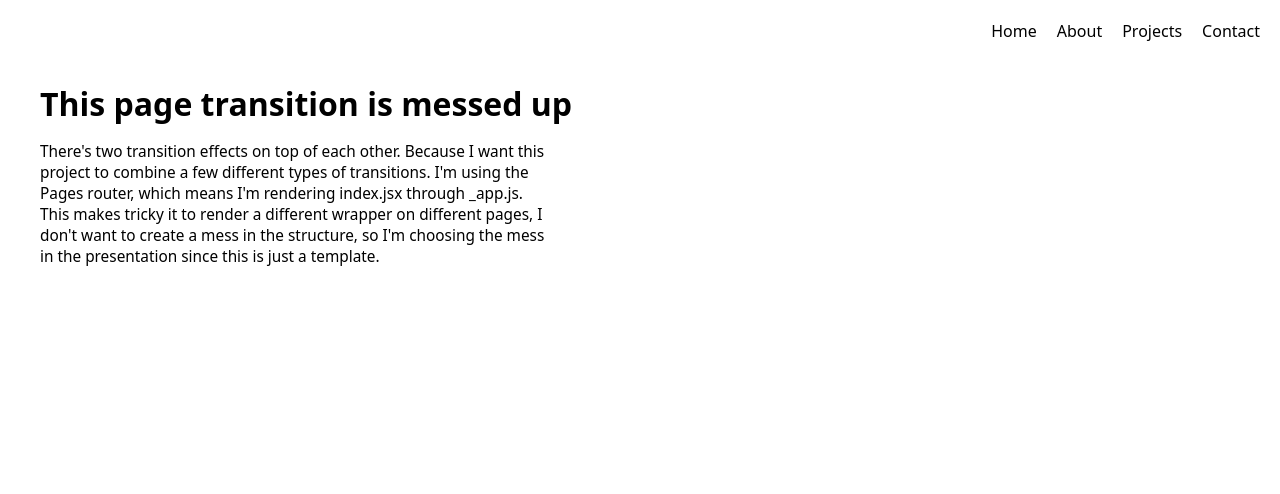
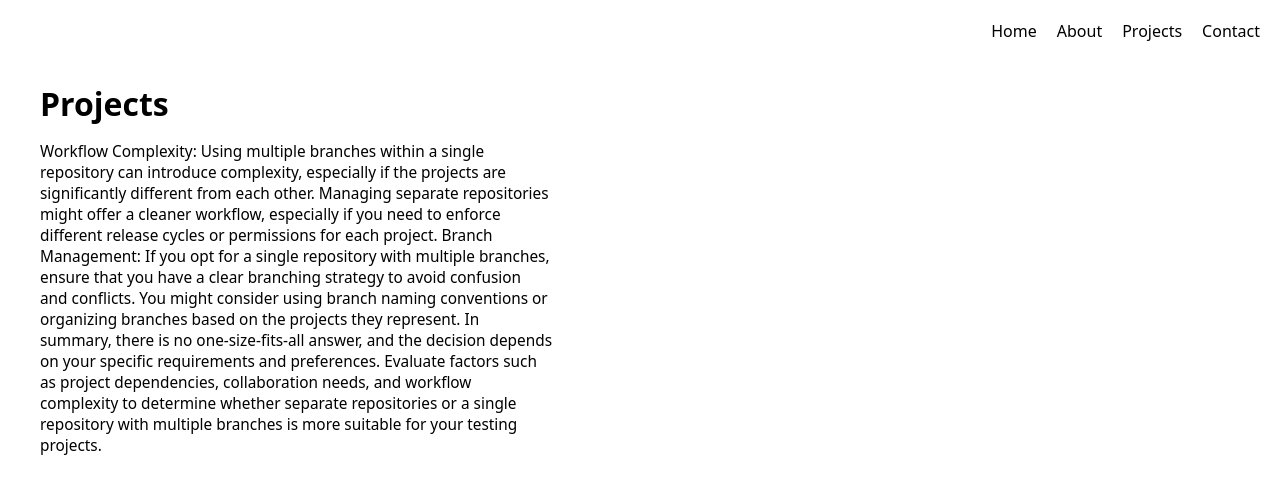
Before and after one commit to coilt/template-slide, a Next.js app: page /projects in a window 1280 px wide. Shown: the top 494 px of the page. Built offline with nearby package versions, Linux system fonts and the light colour scheme.

Commit message:
Fix apostrophes

```diff
--- a/src/components/Layout/Inner/styles.scss
+++ b/src/components/Layout/Inner/styles.scss
@@ -76,4 +76,10 @@ p {
 }
 
 
+
 }
+
+
+.accent {
+  color:rgb(0, 168, 25);
+}
--- a/src/pages/index.js
+++ b/src/pages/index.js
@@ -13,10 +13,10 @@ export default function Home() {
       </Head>
       <Inner>
         <div className='wrapper'>
-          <h1>Home</h1>
+          <h1>This is a template with a <span className='accent'>Slide in <br/></span>transition</h1>
           <div className='body'>
             <p>
-              was warmly discussed, which procured it a high reputation. It
+              Was warmly discussed, which procured it a high reputation. It
               rallied round it a certain number of partisans. The solution it
               proposed gave, at least, full liberty to the imagination. The
               human mind delights in grand conceptions of supernatural beings.
--- a/src/pages/projects/index.jsx
+++ b/src/pages/projects/index.jsx
@@ -4,21 +4,29 @@ import Inner from '@/components/Layout/Inner'
 
 export default function Projects() {
   return (
-    <Pixels>
+    <Inner>
       <div className='wrapper'>
-        <h1>This page transition is messed up</h1>
+        <h1>Projects</h1>
         <div className='body'>
           <p>
-            There's two transition effects on top of each other. Because I want
-            this project to combine a few different types of transitions. I'm
-            using the Pages router, which means I'm rendering index.jsx through
-            _app.js. This makes tricky it to render a different wrapper on
-            different pages, I don't want to create a mess in the structure, so
-            I'm choosing the mess in the presentation since this is just a
-            template.
+            Workflow Complexity: Using multiple branches within a single
+            repository can introduce complexity, especially if the projects are
+            significantly different from each other. Managing separate
+            repositories might offer a cleaner workflow, especially if you need
+            to enforce different release cycles or permissions for each project.
+            Branch Management: If you opt for a single repository with multiple
+            branches, ensure that you have a clear branching strategy to avoid
+            confusion and conflicts. You might consider using branch naming
+            conventions or organizing branches based on the projects they
+            represent. In summary, there is no one-size-fits-all answer, and the
+            decision depends on your specific requirements and preferences.
+            Evaluate factors such as project dependencies, collaboration needs,
+            and workflow complexity to determine whether separate repositories
+            or a single repository with multiple branches is more suitable for
+            your testing projects.
           </p>
         </div>
       </div>
-    </Pixels>
+    </Inner>
   )
 }
```
